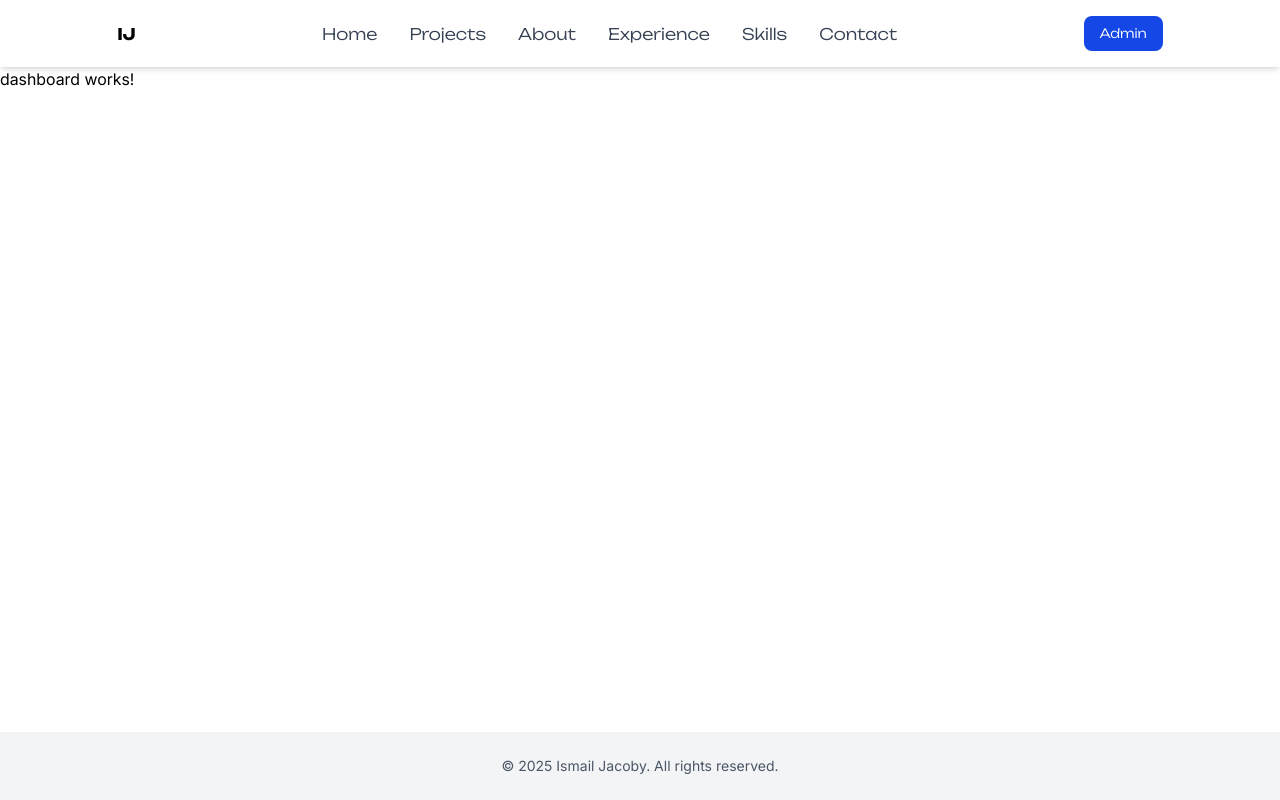
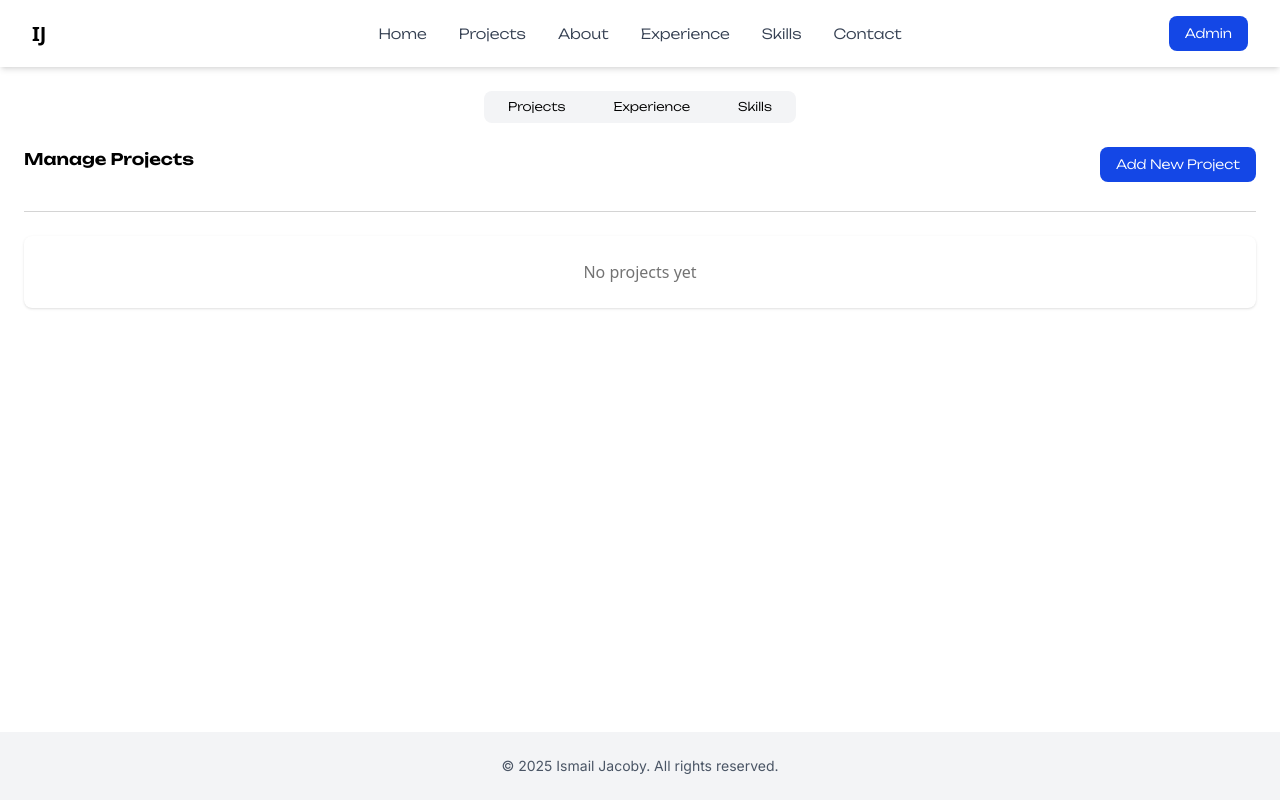
Before and after one commit to ismailjacoby/portfolio, an Angular app in the folder portfolio-ui/: page /dashboard in a window 1280 px wide. Built offline with nearby package versions, Linux system fonts and the light colour scheme; no server answers.

Commit message:
Frontend: Dashboard layout created, and improved navbar

```diff
--- a/portfolio-ui/src/app/components/admin/dashboard/dashboard.component.html
+++ b/portfolio-ui/src/app/components/admin/dashboard/dashboard.component.html
@@ -1 +1,33 @@
-<p>dashboard works!</p>
+<div class="p-6">
+  <!-- Top Navigation Tabs -->
+  <div class="flex justify-center mb-6">
+    <div class="bg-gray-100 rounded-lg inline-flex overflow-hidden">
+      <button class="px-6 py-2 text-xs hover:bg-neutral-200 hover:cursor-pointer focus:bg-neutral-300 transition">Projects</button>
+      <button class="px-6 py-2 text-xs hover:bg-neutral-200 hover:cursor-pointer focus:bg-neutral-300 transition">Experience</button>
+      <button class="px-6 py-2 text-xs hover:bg-neutral-200 hover:cursor-pointer focus:bg-neutral-300 transition">Skills</button>
+    </div>
+  </div>
+
+  <!-- Main Content -->
+  <div class="grid grid-cols-1 md:grid-cols-3 gap-6">
+    <!-- Left: Manage Text -->
+    <div class="md:col-span-2">
+      <h2 class="text-md font-semibold mb-4">Manage Projects</h2>
+    </div>
+
+    <!-- Right: Add Button -->
+    <div class="flex md:justify-end items-start">
+      <button class="btn btn-primary">
+        Add New Project
+      </button>
+    </div>
+  </div>
+
+  <!-- Section Divider -->
+  <div class="border-t my-6 text-neutral-300"></div>
+
+  <!-- Projects/Experience/Skills List -->
+  <div class="bg-white rounded-lg p-6 shadow-sm text-center text-neutral-500">
+    No projects yet
+  </div>
+</div>
--- a/portfolio-ui/src/app/components/shared/navbar/navbar.component.html
+++ b/portfolio-ui/src/app/components/shared/navbar/navbar.component.html
@@ -1,12 +1,12 @@
-<nav class="flex justify-around items-center px-6 py-4 bg-white shadow-md">
+<nav class="flex items-center px-8 py-4 bg-white shadow-md">
   <!-- Logo -->
-  <div>
-    <h2 class="font-bold">IJ</h2>
+  <div class="font-bold text-xl w-1/3">
+    IJ
   </div>
 
   <!-- Navigation Links -->
-  <div>
-    <ul class="hidden md:flex space-x-8 text-gray-700 font-medium">
+  <div class="w-1/3 flex justify-center">
+    <ul class="hidden md:flex space-x-8 text-gray-700 text-sm">
       <li><a routerLink="/" class="hover:text-blue-600 transition">Home</a></li>
       <li><a href="#projects" class="hover:text-blue-600 transition">Projects</a></li>
       <li><a href="" class="hover:text-blue-600 transition">About</a></li>
@@ -17,7 +17,7 @@
   </div>
 
   <!-- Admin -->
-  <div>
+  <div class="w-1/3 hidden md:flex justify-end">
     @if(!isLoggedIn){
       <button class="btn btn-primary" routerLink="login">Admin</button>
     } @else{
```
